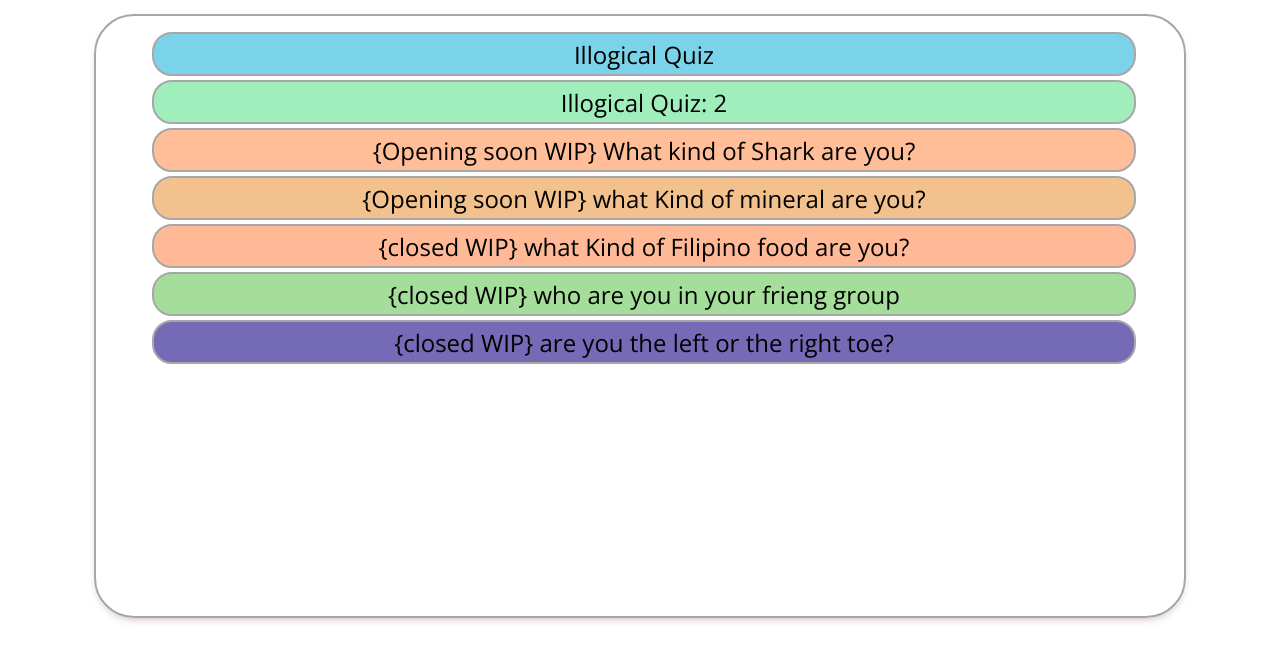
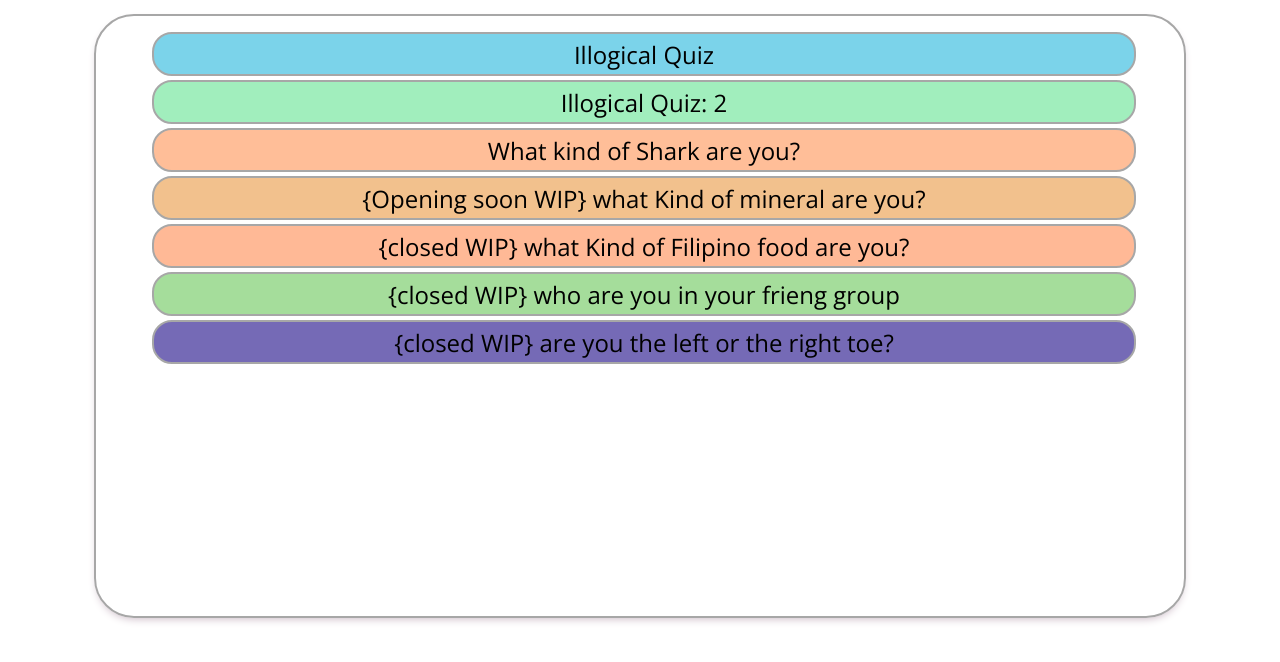
Before and after one commit to Vraiz/Quizzacious, a plain HTML site: page index.html in a window 1280 px wide. Shown: the part 94-756 px from the top of the page. Drawn offline with nearby package versions, Linux system fonts and the light colour scheme.

Commit message:
Update index.html

```diff
--- a/index.html
+++ b/index.html
@@ -40,7 +40,7 @@
                 <div id="quizLinkHolder">
                     <div class="quizLink done" id="quiz1">Illogical Quiz</div>
                     <div class="quizLink done" id="quiz2">Illogical Quiz: 2</div>
-                    <div class="quizLink done" id="SharkTest"> {Opening soon WIP} What kind of Shark are you? </div>
+                    <div class="quizLink done" id="SharkTest">What kind of Shark are you? </div>
                     <div class="quizLink wip" id="quiz3"> {Opening soon WIP} what Kind of mineral are you? </div>
                     <div class="quizLink wip" id="quiz4"> {closed WIP} what Kind of Filipino food are you?</div>
                     <div class="quizLink wip" id="quiz5"> {closed WIP} who are you in your frieng group</div>
```
